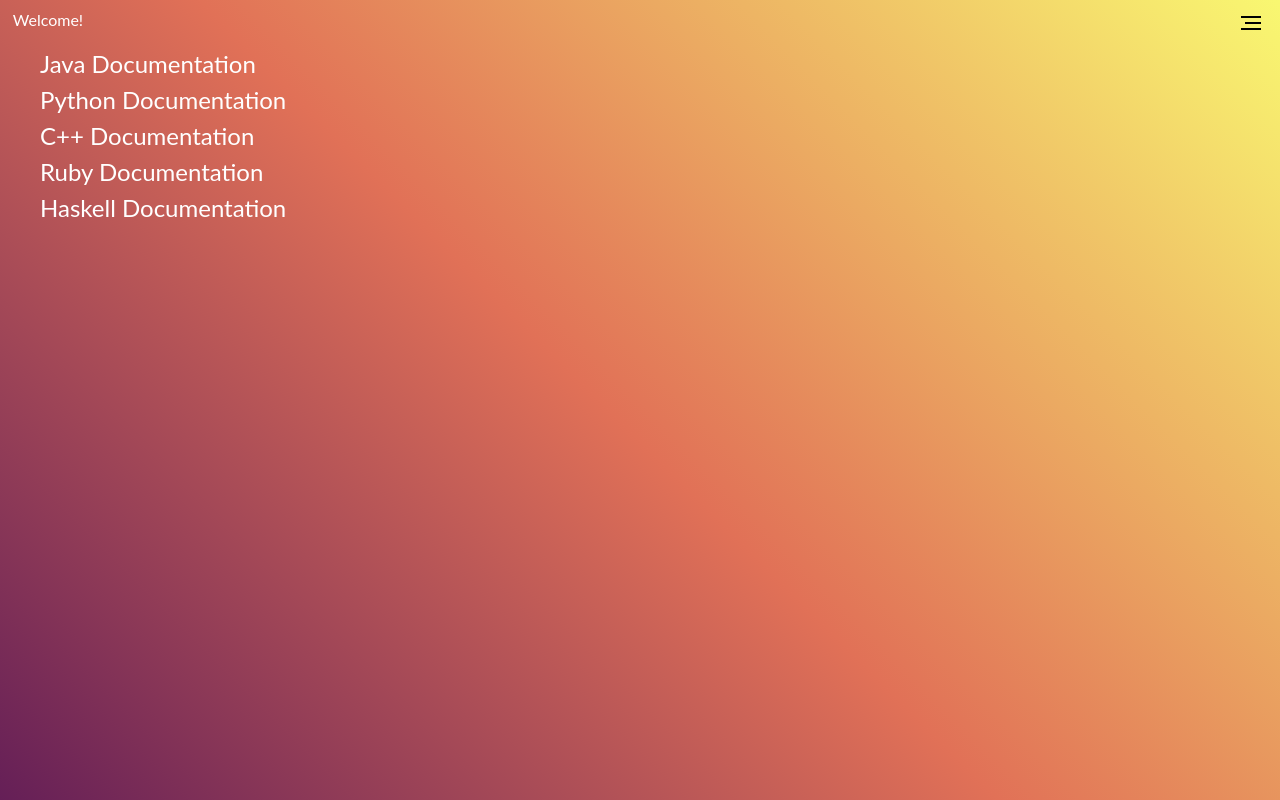
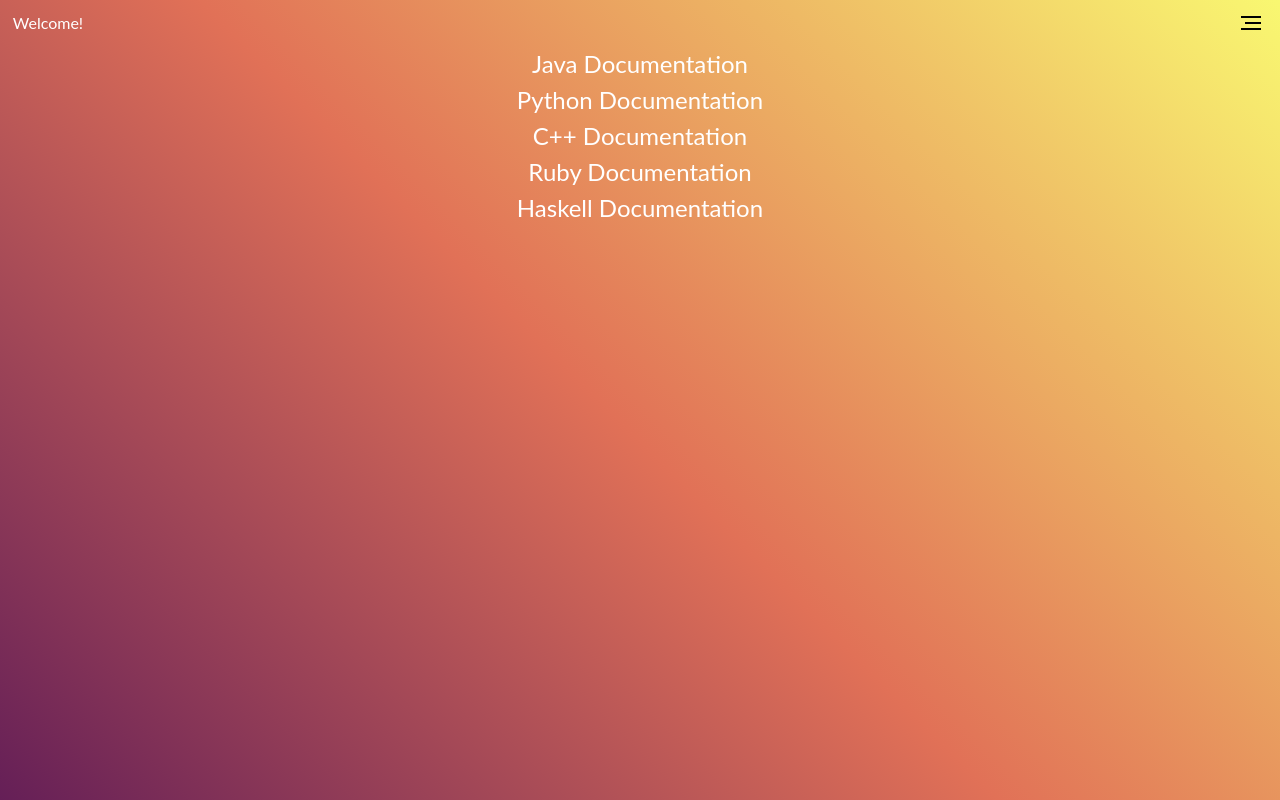
Before and after one commit to Addisonbean/Contest, a Vue app in the folder client/: page / in a window 1280 px wide. Built offline with nearby package versions, Linux system fonts and the light colour scheme; no server answers.

Commit message:
Fixed slight ui problems

```diff
--- a/client/src/App.vue
+++ b/client/src/App.vue
@@ -24,12 +24,12 @@
 				<li>
 					<div class="aside">
 						<div v-if="loggedIn">
-							<a href="#" @click.prevent="logout" class = "log">Log out</a>
+							<a href="#" @click.prevent="logout" class = "log">Logout</a>
 						</div>
 						<div v-else>
-							<router-link to="/login"  class = "log" >Log in</router-link>
+							<router-link to="/login"  class = "log" >Login</router-link>
 						</div>
-						<div>Settings?</div>
+						<div class="log">Settings?</div>
 					</div>
 				</li>
 			</ul>
@@ -97,6 +97,7 @@ body {
 	display: flex;
 	justify-content: space-between;
 	padding: 0.5rem 0.8rem;
+	align-items: center;
 }
 .sidebar-panel-nav {
 	list-style-type: none;
@@ -106,12 +107,14 @@ ul.sidebar-panel-nav > li > a{
 	text-decoration: none;
 	font-size: 1.5rem;
 	display: block;
-	padding-bottom: 0.5em;
+	padding-bottom: 0.5em;;
+
 }
 .log{
 	color: #ffffff;
 	text-decoration: none;
 	font-size: 1.5rem;
+	padding-right: 2.5rem;
 	display: block;
 	padding-bottom: 0.5em;
 }
--- a/client/src/pages/Home.vue
+++ b/client/src/pages/Home.vue
@@ -16,11 +16,8 @@
 	};
 </script>
 
-<style scoped>
-	h2 {
+<style>
+	ul{
 		text-align: center;
 	}
-	ul{
-		text-align: left;
-	}
 </style>
```
